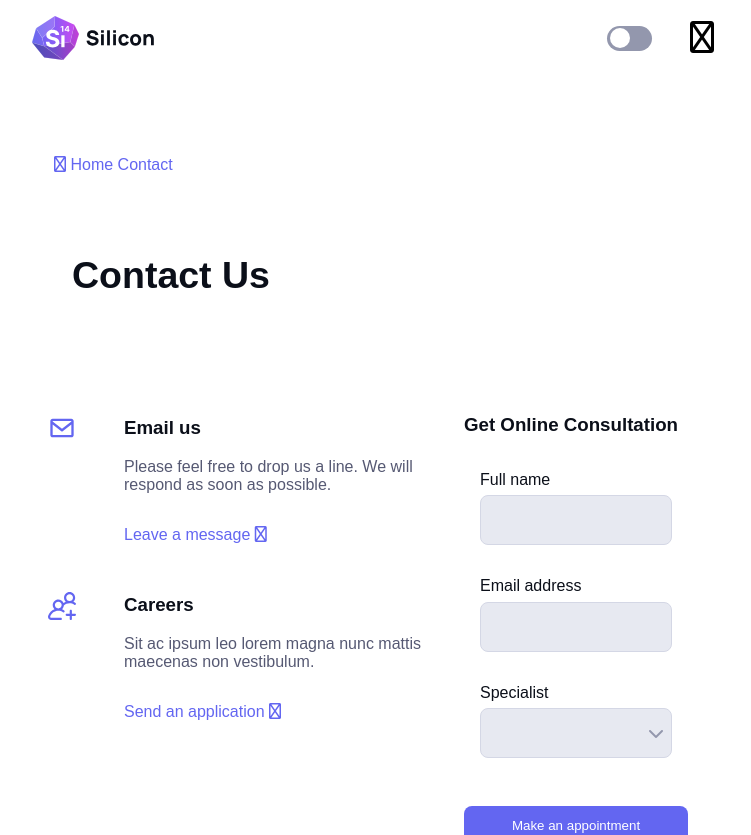
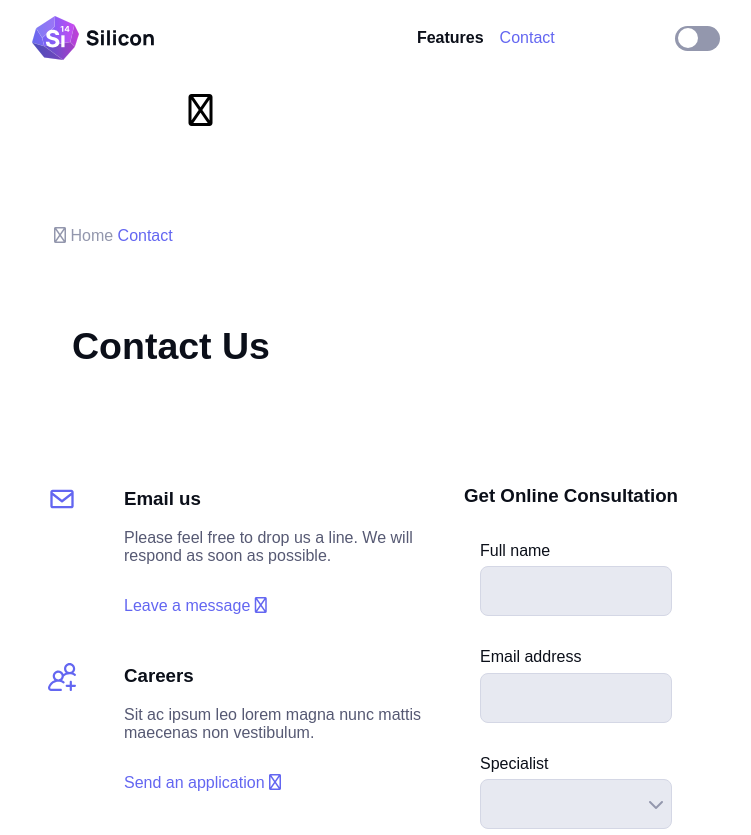
Before and after one commit to Rafeef87/SiliconReact, a React (Vite) app: page /contact in a window 1280 px wide. Shown: the top 835 px of the page, without its empty margins (264-1015 px from the left). Built offline with nearby package versions, Linux system fonts and the light colour scheme; some icons are missing.

Commit message:
Active contact

```diff
--- a/src/assets/css/style.css
+++ b/src/assets/css/style.css
@@ -1333,7 +1333,9 @@ footer {
 
 .page-title {
     margin-top: 5rem;
-
+    i, .home {
+        color: var(--color-gray);
+    }
 }
 
 .breadcrumb {
--- a/src/components/Breadcrumb.jsx
+++ b/src/components/Breadcrumb.jsx
@@ -9,7 +9,7 @@ const Breadcrumb = () => {
     <section className="page-title">
       <div className="container">
         <li>
-          <Link to="/"><i className="fa-regular fa-house"></i> Home</Link>
+          <Link to="/" className='home'><i className="fa-regular fa-house"></i> Home</Link>
           <Link to="/"><i className="fa-solid fa-chevrons-right icon"></i> Contact</Link>
         </li>
         <ul className='breadcrumb'>
--- a/src/components/Navbar.jsx
+++ b/src/components/Navbar.jsx
@@ -14,9 +14,11 @@ const Navbar = () => {
                         <img className="show-light" src={silicon} alt="Silicon Logotype." />
                         <img className="show-dark" src={solidDark} alt="Silicon Logotype." />
                     </Link>
-                        <nav id="main-menu" className={`navbar ${isActive && 'active'}`}>
+                        <nav id="main-menu" className="nav-bar" onClick={() => {
+                                setIsActive(prev => !prev)
+                            }}>
                             <a className="nav-link" to="/">Features</a>
-                            <Link className="nav-link" to="/contact">Contact</Link>
+                            <Link  className={`navlink ${isActive && 'active'}`} to="/contact">Contact</Link>
                         </nav>
                     <DarkModeSwitch />
 
--- a/src/views/Contact.jsx
+++ b/src/views/Contact.jsx
@@ -6,12 +6,10 @@ import bxEnvelope from '../assets/images/Contact/bx-envelope.svg'
 import addGroup from '../assets/images/Contact/add-group.svg'
 import Breadcrumb from '../components/Breadcrumb'
 
-
 const Contact = () => {
 
 const [submitted, setSubmitted] = useState(false)
 const {register, handleSubmit, reset, formState: { errors }} = useForm()
-
 
 const handleOk = () => {
   setSubmitted(false)
@@ -24,18 +22,16 @@ const onSubmit = async (data) => {
     setSubmitted(true)
     reset()
   }
-
 }
 
   if (submitted) {
     return (
     <div className="container informatbox">
-      <h1>Thanks for your subscribe</h1>
+      <h1>We will get back to you as soon as we can</h1>
       <button className='btn-primary' onClick={handleOk}>OK</button>
     </div>
     )
   }
-
 
   return (
     <>
```
